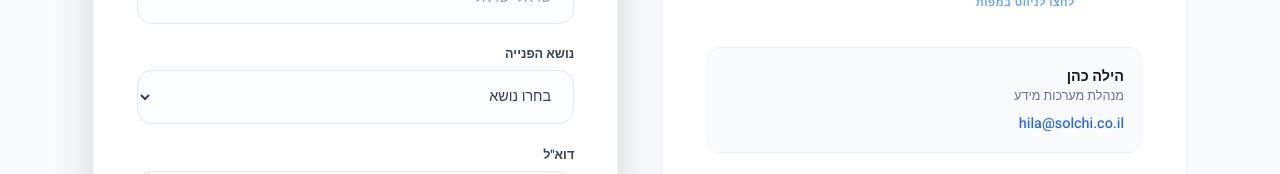
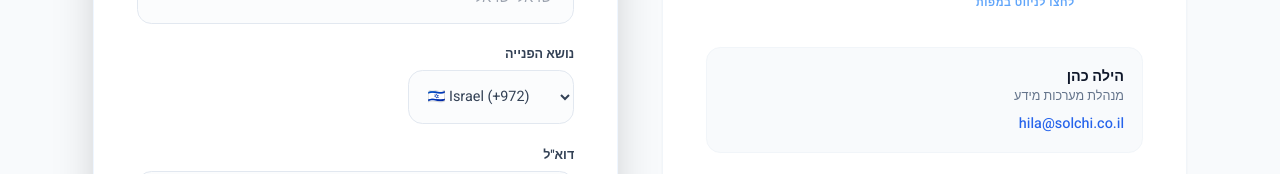
Before and after one commit to debbiebli262-byte/solchi-consulting-group-copy, a React (Vite) app: page /#/contact in a window 1280 px wide. Shown: the part 487-661 px from the top of the page. Built offline with nearby package versions, Linux system fonts and the light colour scheme.

Commit message:
Update Contact.tsx

```diff
--- a/Pages/Contact.tsx
+++ b/Pages/Contact.tsx
@@ -380,25 +380,29 @@ const Contact: React.FC = () => {
                 </label>
 
                 <select
-                  value={formData.subject}
-                  onChange={(e) =>
+                  value={formData.country}
+                  onChange={(e) => {
+                    const nextCountry = e.target.value as CountryCode;
                     setFormData((prev) => ({
                       ...prev,
-                      subject: e.target.value,
-                    }))
-                  }
-                  className="w-full px-5 py-4 rounded-2xl border border-slate-200 focus:border-blue-500 focus:ring-4 focus:ring-blue-100 outline-none transition-all bg-slate-50/50 text-slate-700"
+                      country: nextCountry,
+                    }));
+
+                    if (formData.phone) {
+                      updateError(
+                        "phone",
+                        validatePhone(formData.phone, nextCountry)
+                      );
+                    }
+                  }}
+                  className="w-[42%] sm:w-[38%] px-4 py-4 rounded-2xl border border-slate-200 focus:border-blue-500 focus:ring-4 focus:ring-blue-100 outline-none transition-all bg-slate-50/50 text-slate-700"
+                  dir="ltr"
                 >
-                  <option value="">{t("contact.placeholders.subject")}</option>
-
-                  <option value="electrical">
-                    {t("contact.subjectOptions.electricalDivision")}
-                  </option>
-
-                  <option value="information_systems">
-                    {t("contact.subjectOptions.informationSystems")}
-                  </option>
-
+                  {countries.map((country) => (
+                    <option key={country.code} value={country.code}>
+                      {country.flag} {country.name} ({country.callingCode})
+                    </option>
+                  ))}
                 </select>
 
               </div>
```
